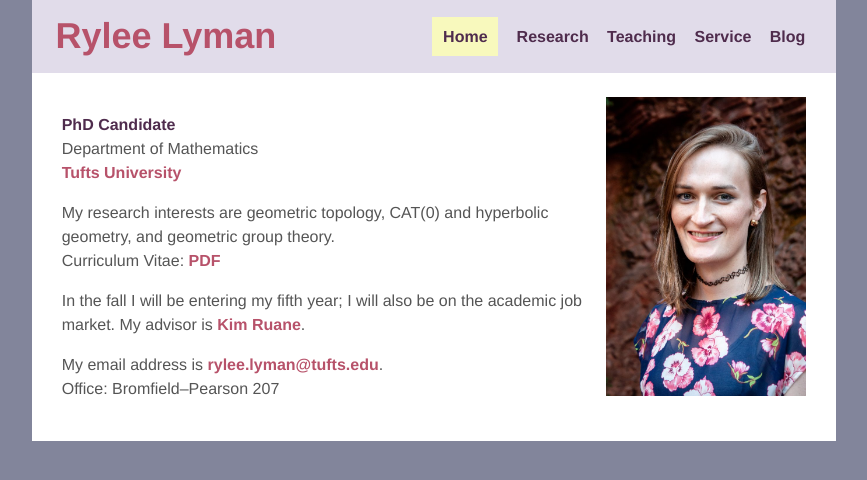
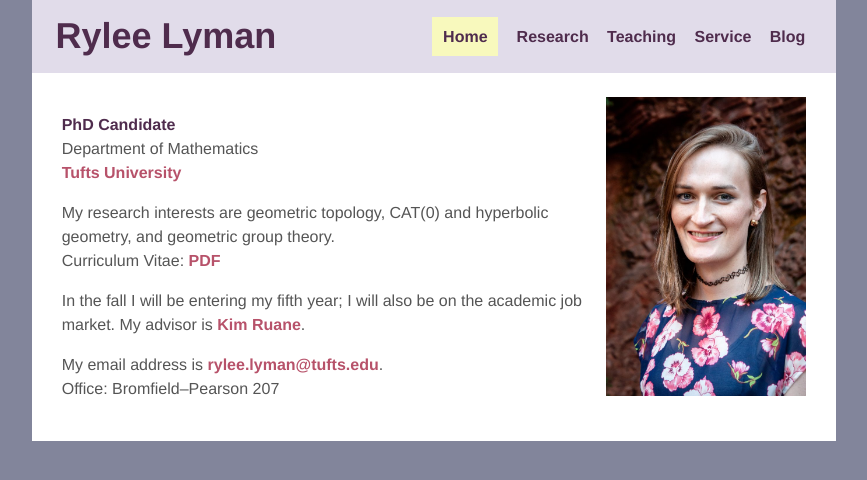
Before and after one commit to ryleelyman/Site, a Jekyll site: the page built from index.md, in a window 1280 px wide. Shown: the top 480 px of the page, without its empty margins (206-1073 px from the left). Built offline with Jekyll 4.4.1, drawn with Linux system fonts in a browser that asks for light colours.

Commit message:
make title link darker

```diff
--- a/_sass/nav.scss
+++ b/_sass/nav.scss
@@ -6,6 +6,9 @@ nav {
   font-size: calc(1.5rem * 1.5);
   font-weight: bold;
   line-height: 1.5rem;
+}
+
+.headline > * {
   color: var(--darkfg);
 }
 
```
Also changed, not shown: 2 other files.
